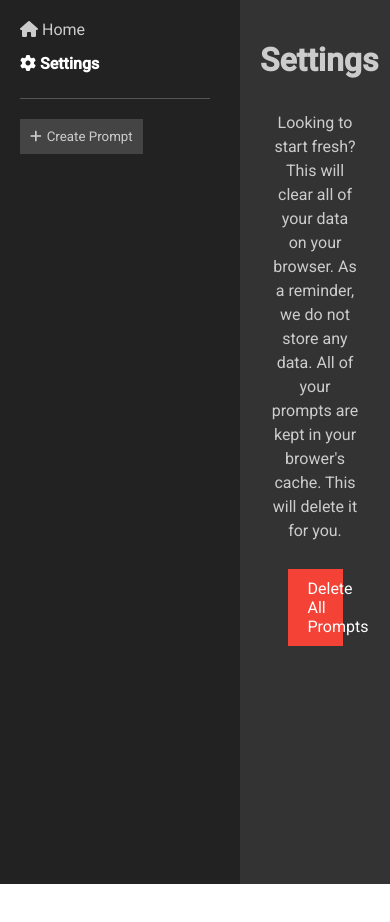
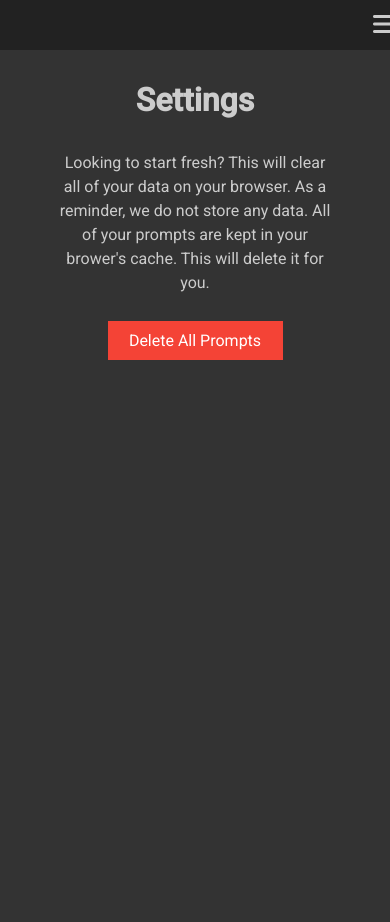
Before and after one commit to kbrycz/AI-Prompt-Builder, a React (Create React App) app: page /settings in a window 390 px wide. Before the commit the page ends 884 px from the top, so only its background shows below. Built offline with nearby package versions, Linux system fonts and the light colour scheme.

Commit message:
navigation is mobile friendly

```diff
--- a/src/App.css
+++ b/src/App.css
@@ -53,3 +53,21 @@
     transform: rotate(360deg);
   }
 }
+
+.page-container {
+  flex: 1;
+  background-color: #333;
+  color: #ccc;
+  padding: 20px;
+  height: 100vh;
+  overflow-y: auto;
+}
+
+@media (max-width: 768px) {
+  .side-nav {
+    display: none;
+  }
+  .page-container {
+    padding-top: 60px;
+  }
+}
--- a/src/App.js
+++ b/src/App.js
@@ -6,6 +6,7 @@ import Settings from './pages/Settings';
 import PromptPage from './pages/PromptPage';
 import './App.css';
 import CreateScreen from './pages/Create';
+import MobileNav from './components/MobileNav';
 
 function App() {
   const [prompts, setPrompts] = useState(() => {
@@ -46,17 +47,12 @@ function App() {
     <Router>
       <div className="app-container">
         <SideNav prompts={prompts} setPrompts={setPrompts} />
+        <MobileNav prompts={prompts} />
         <div className="page-container">
           <Routes>
             <Route path="/" element={<Home />} />
-              <Route
-                path="/settings"
-                element={<Settings setPrompts={setPrompts} />}
-              />
-              <Route
-                path="/create"
-                element={<CreateScreen onCreate={handleCreatePrompt} />}
-              />
+            <Route path="/settings" element={<Settings setPrompts={setPrompts} />} />
+            <Route path="/create" element={<CreateScreen onCreate={handleCreatePrompt} />} />
             <Route
               path="/prompt/:name"
               element={<PromptPage prompts={prompts} onDelete={handleDeletePrompt} onUpdate={updatePrompt} />}
--- /dev/null
+++ b/src/components/MobileNav.css
@@ -0,0 +1,102 @@
+.mobile-nav {
+    position: fixed;
+    top: 0;
+    left: 0;
+    width: 100%;
+    display: flex;
+    justify-content: flex-end;
+    background-color: #222;
+    padding: 10px;
+    z-index: 1000;
+  }
+
+  .hamburger-btn {
+    background-color: transparent;
+    border: none;
+    font-size: 24px;
+    color: #ccc;
+    cursor: pointer;
+  }
+
+  .dropdown-menu {
+    position: absolute;
+    top: 100%;
+    right: 0;
+    background-color: #222;
+    width: 100%;
+    z-index: 999;
+  }
+
+  .mobile-nav .dropdown-menu {
+    top: 100%;
+  }
+
+
+  .dropdown-menu.open {
+    max-height: 500px;
+  }
+
+  .dropdown-menu ul {
+    list-style: none;
+    padding: 0;
+    margin: 0;
+    display: flex;
+    flex-direction: column;
+    align-items: center;
+  }
+
+  .dropdown-menu li {
+    margin-bottom: 15px;
+  }
+
+  .dropdown-menu a {
+    color: #ccc;
+    text-decoration: none;
+    font-family: 'Roboto', sans-serif;
+    display: block;
+    padding: 5px 10px;
+  }
+
+  .dropdown-menu a.active {
+    color: #fff;
+    font-weight: bold;
+  }
+
+  .separator {
+    height: 1px;
+    width: 95%;
+    background-color: #555;
+    margin: 10px 0;
+  }
+
+  .create-prompt-btn {
+    display: flex;
+    align-items: center;
+    background-color: #444;
+    justify-content: center;
+    color: #ccc;
+    border: none;
+    padding: 10px;
+    margin: 10px 25%;
+    cursor: pointer;
+    font-family: 'Roboto', sans-serif;
+    text-align: left;
+    width: 50%;
+    border-radius: 10px;
+    margin-bottom: 30px;
+}
+
+.create-prompt-btn:hover {
+  background-color: #555;
+}
+
+.create-prompt-btn i {
+  margin-right: 5px;
+  text-align: center;
+}
+
+@media (min-width: 769px) {
+  .mobile-nav {
+    display: none;
+  }
+}
--- /dev/null
+++ b/src/components/MobileNav.js
@@ -0,0 +1,57 @@
+import React, { useState } from 'react';
+import { NavLink, useNavigate } from 'react-router-dom';
+import './MobileNav.css';
+
+const MobileNav = ({ prompts }) => {
+  const navigate = useNavigate();
+  const [menuOpen, setMenuOpen] = useState(false);
+
+  const handleNavigateToCreateScreen = () => {
+    navigate('/create');
+    setMenuOpen(false);
+  };
+
+  const toggleMenu = () => {
+    setMenuOpen(!menuOpen);
+  };
+
+  return (
+    <nav className="mobile-nav">
+      <button onClick={toggleMenu} className="hamburger-btn">
+        <i className="fas fa-bars"></i>
+      </button>
+      <div className="dropdown-menu" style={{ display: menuOpen ? 'block' : 'none' }}>
+        <ul>
+          <li>
+            <NavLink activeClassName="active" exact to="/" onClick={toggleMenu}>
+              <i className="fas fa-home"></i> Home
+            </NavLink>
+          </li>
+          <li>
+            <NavLink activeClassName="active" to="/settings" onClick={toggleMenu}>
+              <i className="fas fa-cog"></i> Settings
+            </NavLink>
+          </li>
+          <div className="separator"></div>
+          {prompts.map(({ name, templateText }, index) => (
+            <li key={index}>
+              <NavLink
+                activeClassName="active"
+                to={`/prompt/${name}`}
+                state={{ templateText }}
+                onClick={toggleMenu}
+              >
+                {name}
+              </NavLink>
+            </li>
+          ))}
+        </ul>
+        <button onClick={handleNavigateToCreateScreen} className="create-prompt-btn">
+          <i className="fas fa-plus"></i> Create Prompt
+        </button>
+      </div>
+    </nav>
+  );
+};
+
+export default MobileNav;
--- a/src/components/SideNav.css
+++ b/src/components/SideNav.css
@@ -29,8 +29,6 @@
     font-weight: bold;
   }
 
-  /* ... existing styles ... */
-
 .create-prompt-btn {
   display: flex;
   align-items: center;
@@ -58,3 +56,10 @@
   background-color: #555;
   margin: 10px 0;
 }
+
+/* Add the following rule at the end of the file */
+@media (max-width: 768px) {
+  .side-nav {
+    display: none;
+  }
+}
--- a/src/components/SideNav.js
+++ b/src/components/SideNav.js
@@ -1,9 +1,10 @@
-import React, { useEffect } from 'react';
+import React, { useState, useEffect } from 'react';
 import { NavLink, useNavigate } from 'react-router-dom';
 import './SideNav.css';
 
 const SideNav = ({ prompts }) => {
   const navigate = useNavigate();
+  const [menuOpen, setMenuOpen] = useState(false);
 
   useEffect(() => {
     sessionStorage.setItem('prompts', JSON.stringify(prompts));
@@ -11,6 +12,11 @@ const SideNav = ({ prompts }) => {
 
   const handleNavigateToCreateScreen = () => {
     navigate('/create');
+    setMenuOpen(false);
+  };
+
+  const toggleMenu = () => {
+    setMenuOpen(!menuOpen);
   };
 
   return (
```
Lines whose indentation alone changed are shown as unchanged.
